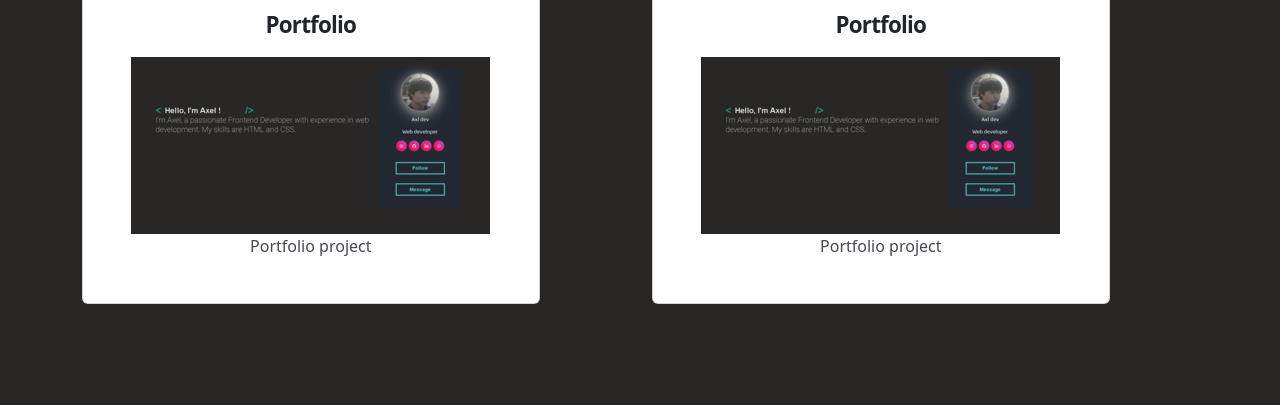
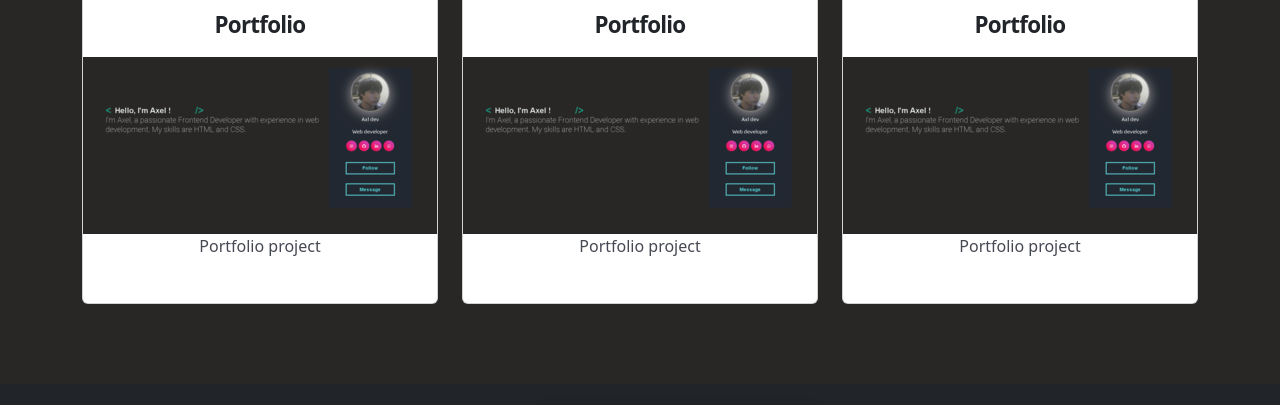
Before and after one commit to Axldev1/Portafolio, a website: page index.html in a window 1280 px wide. Shown: the part 1078-1483 px from the top of the page. Drawn offline with nearby package versions, Linux system fonts and the light colour scheme; a web font is replaced by a local one.

Commit message:
pequeño error en las cards de proyectos fixed

```diff
--- a/index.html
+++ b/index.html
@@ -60,7 +60,7 @@
     <!-- proyectos -->
     <div class="container">
       <div class="row">
-          <div class="col">
+          <div class="col-lg-4">
               <div class="proyects">
                   <div class="card">
                       <div class="icon">
@@ -81,7 +81,7 @@
                   </div>
               </div>
           </div>
-          <div class="col">
+          <div class="col-lg-4">
               <div class="proyects">
                   <div class="card">
                       <div class="icon">
@@ -102,7 +102,7 @@
                   </div>
               </div>
           </div>
-          <div class="col">
+          <div class="col-lg-4">
               <div class="proyects">
                   <div class="card">
                       <div class="icon">
--- a/sass/styles.scss
+++ b/sass/styles.scss
@@ -585,11 +585,12 @@
     &__container{
       &:after {
         position: absolute;
-        right: 11rem;
+        right: 9rem;
       }
     }
   }
   .btn-card-profile {
     margin: 0.2rem;
   }
+  /* cards proyectos */
 }
```
Also changed, not shown: css/style.css, 1 other file.
